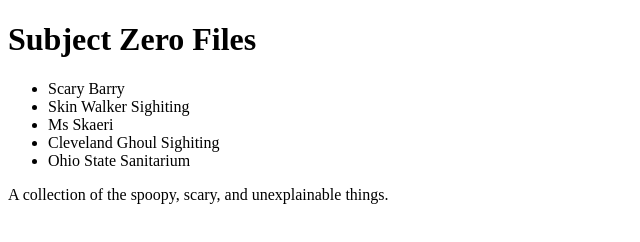
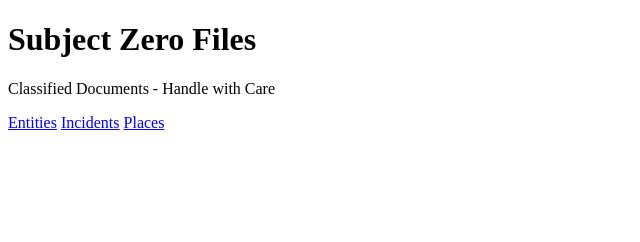
Before and after one commit to Gryffin1234/gryffin1234.github.io, a plain HTML site: page index.html in a window 1280 px wide. Shown: the whole page, without its empty margins (0-640 px from the left). Drawn offline with Linux system fonts and the light colour scheme.

Commit message:
index page work

```diff
--- /dev/null
+++ b/css/landing.css
@@ -0,0 +1,76 @@
+html {
+  background-color: grey;
+
+}
+
+.cabinet,.corkboard{
+  background-color: #F2e5c4;
+}
+
+body {
+  margin: 0px;
+  padding: 0px;
+  font-family: 'Courier New', Courier, monospace;
+  color: #333;
+}
+
+.corkboard {
+  background-color: tan;
+  text-align: center;
+  margin: 0px auto;
+  width: 1024px;
+}
+
+.corkboard h1 {
+  font-size: 2em;
+  margin: 0px;
+  text-transform: uppercase;
+  letter-spacing: 2px;
+}
+
+.corkboard .tagline {
+  font-size: 0.9em;
+  margin-top: 5px;
+}
+
+.cabinet {
+  background-color: tan;
+  width: 400px;
+  height: 900px;
+  margin: 20px auto;
+  position: relative;
+}
+
+.drawer {
+  position: absolute;
+  display: block;
+  width: 70%;
+  left: 15%;
+  margin: auto;
+  text-align: center;
+  font-weight: bold;
+  font-size: 1.3em;
+  text-decoration: NONe;
+  color: #222;
+  background: rgba(245, 230, 200, 0.8);
+  border: 2px solid #444;
+  padding: 12px 0;
+  transition: transform 0.2s ease, background 0.3s ease;
+}
+
+.drawer:hover {
+  transform: translateY(-2px) scale(1.02);
+  background: rgba(255,245,220, 0.9);
+}
+
+.drawer-entities {
+  top: 125px;
+}
+
+.drawer-incidents {
+  top: 425px;
+}
+
+.drawer-places {
+  top: 725px;
+}
--- a/index.html
+++ b/index.html
@@ -1,20 +1,18 @@
 <!DOCTYPE html>
-<html>
+<html lang="en">
+    <head>
+        <meta charset="UTF-8">
+        <title>Subject Zero Files</title>
+    </head>
     <body>
-        <header>
+        <header class="corkboard">
             <h1>Subject Zero Files</h1>
+            <p class="tagline">Classified Documents - Handle with Care</p>
         </header>
-        <nav>
-            <ul>
-                <li>Scary Barry</li>
-                <li>Skin Walker Sighiting</li>
-                <li>Ms Skaeri</li>
-                <li>Cleveland Ghoul Sighiting</li>
-                <li>Ohio State Sanitarium</li>
-            </ul>
-        </nav>
-        <article>
-            A collection of the spoopy, scary, and unexplainable things.
-        </article>
+        <main class="cabinet">
+            <a href="entities.html" class="drawer drawer-entities">Entities</a>
+            <a href="incidents.html" class="drawer drawer-incidents ">Incidents</a>
+            <a href="places.html" class="drawer drawer-places">Places</a>
+        </main>
     </body>
 </html>
```
